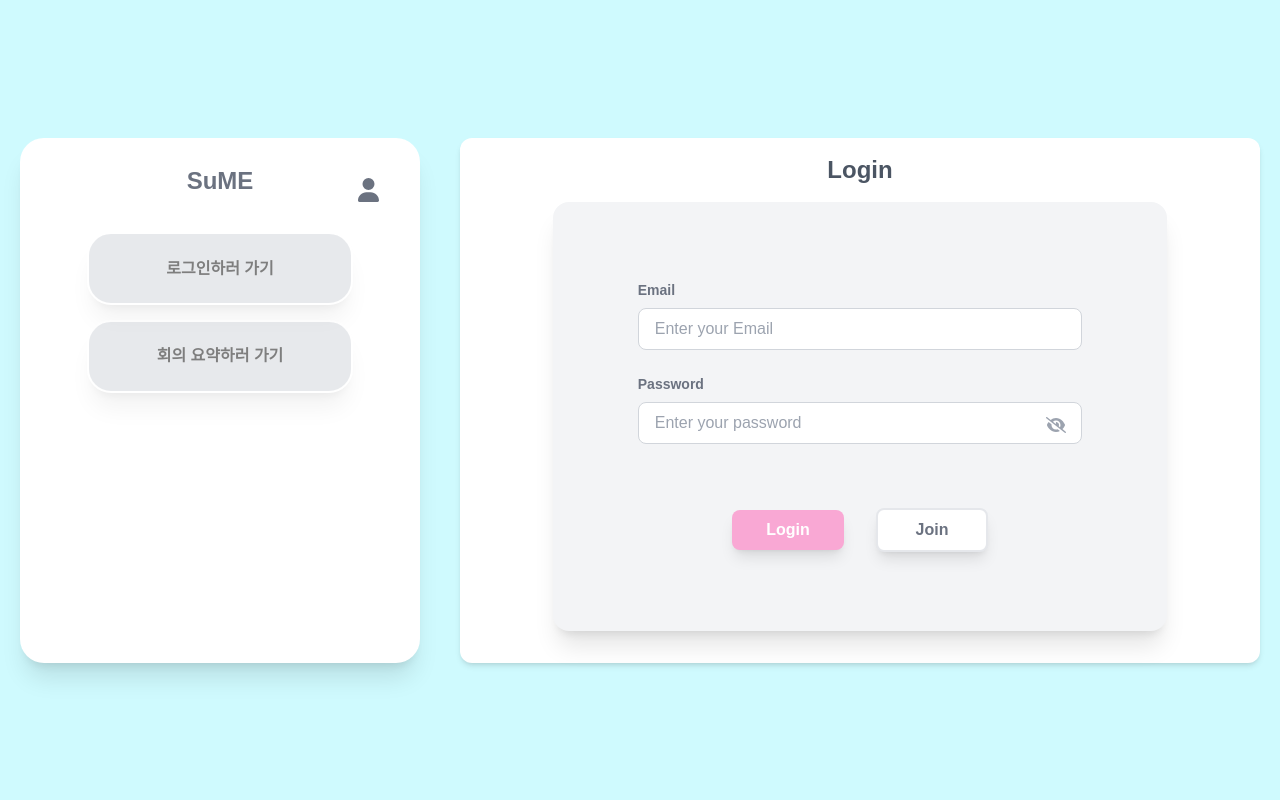
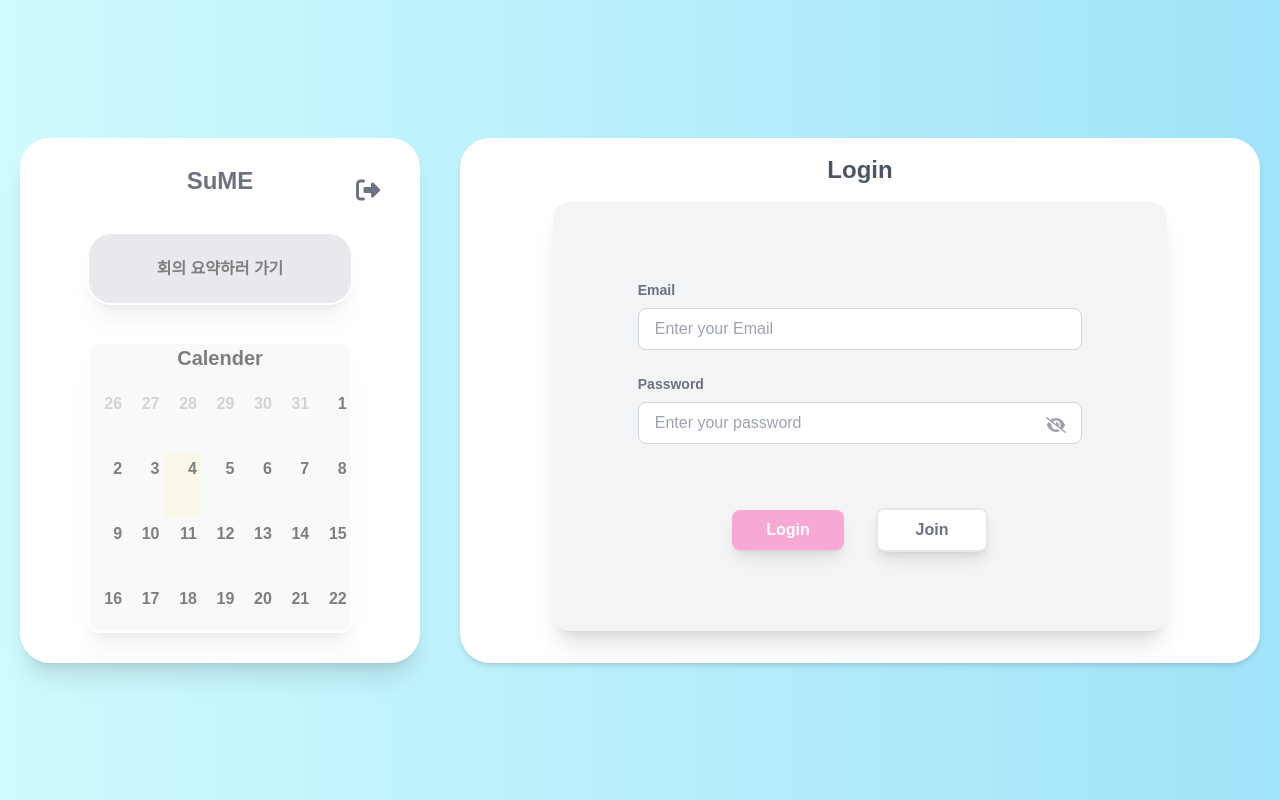
Before and after one commit to hyeonsang010716/SuME, a React (Create React App) app in the folder frontend/: page /login in a window 1280 px wide. Built offline with nearby package versions, Linux system fonts and the light colour scheme.

Commit message:
[FIX] Calender 디자인 수정

```diff
--- a/frontend/package.json
+++ b/frontend/package.json
@@ -10,6 +10,7 @@
     "@fortawesome/react-fontawesome": "^0.2.2",
     "@fullcalendar/daygrid": "^6.1.15",
     "@fullcalendar/interaction": "^6.1.15",
+    "@fullcalendar/list": "^6.1.15",
     "@fullcalendar/react": "^6.1.15",
     "@testing-library/jest-dom": "^5.17.0",
     "@testing-library/react": "^13.4.0",
--- a/frontend/src/App.js
+++ b/frontend/src/App.js
@@ -26,16 +26,15 @@ const AppContent = () => {
 
   return (
     <div
-      className={`flex flex-col xl:flex-row h-screen w-full ${isMainPage ? "h-full xl:h-screen" : "gap-10"} justify-center items-center p-0 bg-white md:bg-cyan-100`}
+      className={`flex flex-col xl:flex-row h-screen w-full ${isMainPage ? "h-full xl:h-screen" : "gap-10"} justify-center items-center p-0`}
     >
       <div
-      className={`flex flex-col xl:flex-row h-screen w-full ${isMainPage ? "h-full xl:h-screen" : "gap-10"} justify-center items-center p-0 bg-white md:bg-cyan-100`}
+        className={`flex flex-col xl:flex-row h-screen w-full ${isMainPage ? "h-full xl:h-screen" : "gap-10"} justify-center items-center p-0`}
       >
-
         <motion.div
           id="div1"
           initial={{ x: isxl ? 0 : 550, y: 0 }}
-        animate={{ x: isMainPage ? 0 : (isxl ? 0 : 0), y: isMainPage ? 0 : (isxl ? 400 : 0) }}
+          animate={{ x: isMainPage ? 0 : (isxl ? 0 : 0), y: isMainPage ? 0 : (isxl ? (isMdScreen ? 160 : 250) : 0) }}
           transition={{ type: "spring", stiffness: 200, damping: 18}}
           className={`h-[525px] w-full xl:w-[400px] md:w-[800px] xl:h-[700px] flex items-start md:items-center ${isMainPage ? "justify-center" : ""}`}
         >
@@ -46,7 +45,7 @@ const AppContent = () => {
           <motion.div
             id="div2"
             initial={{ opacity: 0, x: isxl ? 0 : 100, y:0 }}
-          animate={{ opacity: 1, x: isxl ? 0 : 0, y: isxl ? 200 : 0 }}
+            animate={{ opacity: 1, x: isxl ? 0 : 0, y: isxl ? (isMdScreen ? 110 : 200) : 0 }}
             transition={{ type: "spring", stiffness: 200, damping: 18 }}
             className="h-[700px] w-full xl:w-[800px] flex items-center justify-center xl:justify-start"
           >
--- a/frontend/src/index.css
+++ b/frontend/src/index.css
@@ -2,9 +2,10 @@
 @tailwind components;
 @tailwind utilities;
 
-html{
-  background-color: #cffafe;
+html {
+  background: linear-gradient(to right, #cffafe, #A1E3F9);
 }
+
 
 body {
   margin: 0;
--- a/frontend/src/pages/Header.jsx
+++ b/frontend/src/pages/Header.jsx
@@ -1,33 +1,35 @@
 import React, { useState, useEffect } from "react";
 import Title from "./Title";
 import Calender from "./calender/Calender";
+import CalenderSummary from "./calender/CalenderSummary";
 import { Link, useNavigate } from "react-router-dom";
 import { FontAwesomeIcon } from "@fortawesome/react-fontawesome";
-import { faUser, faRightFromBracket, faCalendarAlt } from "@fortawesome/free-solid-svg-icons";
+import { faUser, faRightFromBracket } from "@fortawesome/free-solid-svg-icons";
 import API from "../API"; // API 가져오기
 
 const Header = ({ isMainPage }) => {
-  const [isLoggedIn, setIsLoggedIn] = useState(false);
+  //const [isLoggedIn, setIsLoggedIn] = useState(false);
+  const [isLoggedIn, setIsLoggedIn] = useState(true);
   const [isCalenderOpen, setIsCalenderOpen] = useState(false);
   const navigate = useNavigate();
 
   useEffect(() => {
     const tokenValid = API.checkTokenValidity();
-    setIsLoggedIn(tokenValid);
+    //setIsLoggedIn(tokenValid);
   }, [isMainPage]);
 
   const handleLogout = () => {
     API.logout();
-    setIsLoggedIn(false);
+    //setIsLoggedIn(false);
     navigate("/");
   };
 
   return (
-    <header id="div1" className={`relative bg-white rounded-none md:rounded-[60px] xl:rounded-3xl h-[525px] ${isMainPage ? "w-[400px]" : "w-full md:w-[800px] xl:w-[400px]"} shadow-none md:shadow-xl`}>
+    <header id="div1" className={`relative bg-white rounded-none md:rounded-t-[30px] xl:rounded-[30px] xl:rounded-3xl h-[525px] ${isMainPage ? "w-[400px]" : "w-full md:w-[800px] xl:w-[400px]"} shadow-none md:shadow-xl`}>
       {isLoggedIn ? (
         <button
           onClick={handleLogout}
-          className="absolute right-2 md:right-8 top-0 md:top-8 flex items-center justify-center w-10 h-10 rounded-full text-base font-semibold transition-all duration-200 text-gray-500 hover:text-pink-400"
+          className="absolute right-2 md:right-8 top-4 md:top-8 flex items-center justify-center w-10 h-10 rounded-full text-base font-semibold transition-all duration-200 text-gray-500 hover:text-pink-400"
         >
           <FontAwesomeIcon icon={faRightFromBracket} size="xl" />
         </button>
@@ -63,16 +65,15 @@ const Header = ({ isMainPage }) => {
       </div>
 
       {isLoggedIn && (
-        <div id="mid" className="flex items-center justify-center w-full h-1/2">
+        <div id="mid" className="flex items-center justify-center w-full h-2/3">
           <button
             onClick={() => {
               setIsCalenderOpen(true);
               document.body.classList.add("overflow-hidden"); // 모달 열릴 때 스크롤 방지
             }}
-            className="flex items-center justify-center w-2/3 h-5/6 font-bold rounded-3xl border-2 border-white shadow-xl opacity-50 bg-gray-300 hover:bg-gray-400 transition duration-300"
+            className="w-2/3 h-5/6 rounded-xl font-bold shadow-xl opacity-50 bg-gray-100 border-2 border-white hover:bg-gray-300 transition duration-300"
           >
-            <FontAwesomeIcon icon={faCalendarAlt} className="mr-2" />
-            캘린더 보기
+            <CalenderSummary />
           </button>
         </div>
       )}
--- /dev/null
+++ b/frontend/src/pages/calender/CalenderSummary.jsx
@@ -0,0 +1,24 @@
+import FullCalendar from '@fullcalendar/react';
+import dayGridPlugin from '@fullcalendar/daygrid';
+import interactionPlugin from '@fullcalendar/interaction';
+import './calender.css';
+
+function CalenderSummary(){
+  return(
+    <div className="w-full h-full p-0">
+      <h1 className="mb-4 text-xl">
+        Calender
+      </h1>
+      <FullCalendar
+        plugins={[dayGridPlugin, interactionPlugin]} // 월간 보기, 클릭과 드래그 플러그인 추가
+        initialView="dayGridMonth"
+        headerToolbar={false}
+        dayHeaders={false}
+        height="90%"
+        width="100%"
+      />
+    </div>
+  )
+}
+
+export default CalenderSummary;
--- a/frontend/src/pages/calender/calender.css
+++ b/frontend/src/pages/calender/calender.css
@@ -0,0 +1,16 @@
+.fc-scroller {
+    overflow: hidden !important;
+  }
+
+  .fc-daygrid-body {
+    height: auto !important;
+  }
+
+.fc-theme-standard td,
+.fc-theme-standard th {
+  border: none !important;  /* ✅ 달력 셀 테두리 제거 */
+}
+
+.fc-scrollgrid {
+    border: none !important; /* ✅ 전체 달력 테두리 제거 */
+  }
--- a/frontend/src/pages/login/login.jsx
+++ b/frontend/src/pages/login/login.jsx
@@ -36,7 +36,7 @@ const Login = () => {
   };
 
   return (
-    <div className="flex flex-col items-center h-[525px] w-[800px] bg-white shadow-md p-8 pt-4 rounded-xl">
+    <div className="flex flex-col items-center h-[525px] w-[800px] bg-white shadow-md p-8 pt-4 rounded-none md:rounded-b-[20px] xl:rounded-[30px]">
       <div className="text-2xl font-bold text-center text-gray-600">Login</div>
 
       <div className="w-5/6 h-full bg-gray-100 rounded-2xl p-10 shadow-xl flex flex-col items-center justify-center mt-4 gap-6">
--- a/frontend/src/pages/mainpage/Mainpage.jsx
+++ b/frontend/src/pages/mainpage/Mainpage.jsx
@@ -91,7 +91,7 @@ const Mainpage = () => {
   }, [isRecording, recordingStartTime]);
 
   return (
-    <div id="div2" className="flex flex-col items-center h-[525px] bg-white shadow-none md:shadow-xl rounded-none md:rounded-[60px] pt-4 w-full md:w-[800px]">
+    <div id="div2" className="flex flex-col items-center h-[525px] bg-white shadow-none md:shadow-xl rounded-none md:rounded-b-[20px] xl:rounded-[30px] pt-4 w-full md:w-[800px]">
       <div id="title" className="w-full h-1/6 block text-2xl font-bold transition-all duration-200 text-center text-gray-500">
         Summary MEETING
       </div>
```
Also changed, not shown: 1 other file (tests, documents, lock files or other folders). Lines whose indentation alone changed are shown as unchanged.
